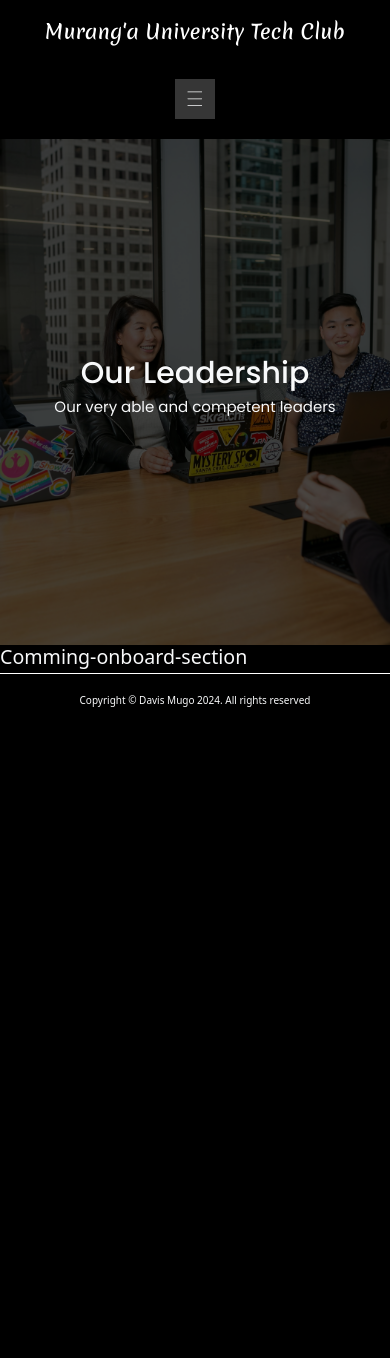
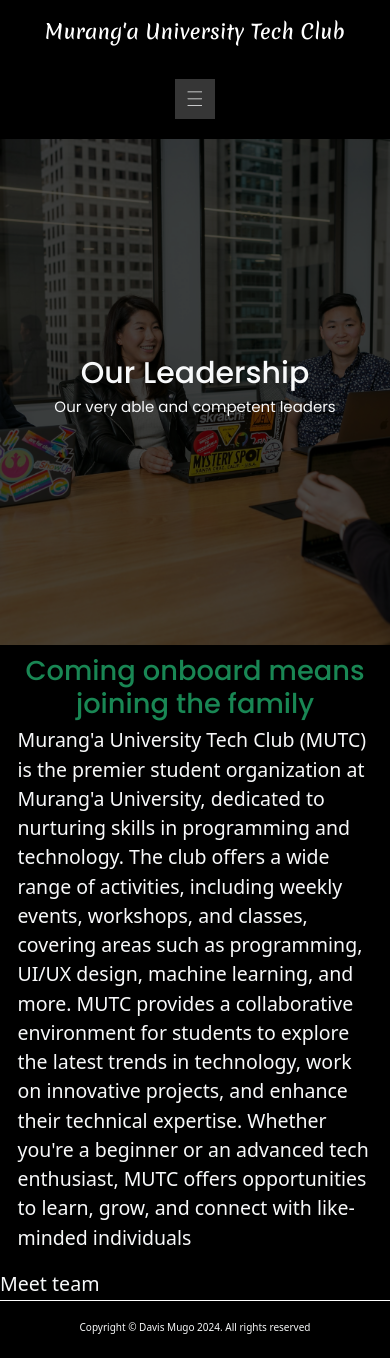
Before and after one commit to Davis-don/mut-tech-club, a React (Vite) app: page /leadership in a window 390 px wide. Before the commit the page ends 844 px from the top, so only its background shows below. Built offline with nearby package versions, Linux system fonts and the light colour scheme.

Commit message:
added leadership about section

```diff
--- a/src/Components/Leadership/Leadershiphero.jsx
+++ b/src/Components/Leadership/LeadershipHero/Leadershiphero.jsx
@@ -1,6 +1,6 @@
 import React from 'react'
 import './Leadershiphero.css'
-import peopleInOffice from  '../../assets/mapbox-pzFzd1AD8Ow-unsplash.jpg'
+import peopleInOffice from  '../../../assets/mapbox-pzFzd1AD8Ow-unsplash.jpg'
 function Leadershiphero() {
   return (
     <div className='Overall-leadership-hero-section'>
--- /dev/null
+++ b/src/Components/Leadership/Leadershipabout/Leadershipabout.css
@@ -0,0 +1,72 @@
+.overall-leadership-section{
+padding: 1rem;
+}
+.about-leadership-content-holder{
+
+    width: 60vw;
+    margin: auto;
+}
+.leadership-about-main-title{
+text-align: center;
+font-family: var(--fontFamilyTypewritter);
+font-size: 6rem;
+}
+@media screen and (max-width:56.875em) {
+    .about-leadership-content-holder{
+
+        width: 70vw;
+        margin: auto;
+    }
+    .leadership-about-main-title{
+        text-align: center;
+        font-family: var(--fontFamilyTypewritter);
+        font-size: 4rem;
+        }
+}
+
+
+
+@media screen and (max-width:44.375em) {
+    .about-leadership-content-holder{
+        width: 80vw;
+        margin: auto;
+    }
+    .leadership-about-main-title{
+        text-align: center;
+        font-family: var(--fontFamilyTypewritter);
+        font-size: 4rem;
+        }
+}
+
+
+
+@media screen and (max-width:32.5em) {
+    .about-leadership-content-holder{
+        width: 100%;
+        margin: auto;
+    }
+    .leadership-about-main-title{
+        text-align: center;
+        font-family: var(--fontFamilyTypewritter);
+        font-size:7vw;
+        }
+}
+
+.leadership-about-description{
+font-size: 2rem;
+}
+
+
+@media screen and (max-width:44.375em) {
+    .leadership-about-description{
+        font-size: 2rem;
+        }
+}
+
+
+@media screen and (max-width:32.5em) {
+    .leadership-about-description{
+        font-size: 5vw;
+        }
+
+}
--- /dev/null
+++ b/src/Components/Leadership/Leadershipabout/Leadershipabout.jsx
@@ -0,0 +1,18 @@
+import React from 'react'
+import './Leadershipabout.css'
+import 'bootstrap/dist/css/bootstrap.min.css'
+
+function Leadershipabout() {
+  return (
+    <div className='overall-leadership-section'>
+        <div className="about-leadership-content-holder">
+        <h1 className='text-success leadership-about-main-title'>Coming onboard means joining the family</h1>
+        <p className='text-light leadership-about-description container-fluid'>
+        Murang'a University Tech Club (MUTC) is the premier student organization at Murang'a University, dedicated to nurturing skills in programming and technology. The club offers a wide range of activities, including weekly events, workshops, and classes, covering areas such as programming, UI/UX design, machine learning, and more. MUTC provides a collaborative environment for students to explore the latest trends in technology, work on innovative projects, and enhance their technical expertise. Whether you're a beginner or an advanced tech enthusiast, MUTC offers opportunities to learn, grow, and connect with like-minded individuals</p>
+        </div>
+
+        </div>
+  )
+}
+
+export default Leadershipabout
--- a/src/Components/Pages/Leadership.jsx
+++ b/src/Components/Pages/Leadership.jsx
@@ -1,6 +1,7 @@
 import React from 'react'
 import 'bootstrap/dist/css/bootstrap.min.css'
-import Leadershiphero from '../Leadership/Leadershiphero'
+import Leadershiphero from '../Leadership/LeadershipHero/Leadershiphero'
+import Leadershipabout from '../Leadership/Leadershipabout/Leadershipabout'
 
 function Leadership() {
   return (
@@ -9,10 +10,10 @@ function Leadership() {
         <Leadershiphero/>
         </div>
         <div className="coming-onboard-section">
-<h1 className='text-light'>Comming-onboard-section</h1>
+       <Leadershipabout/>
         </div>
         <div className="meet-team-section">
-
+  <h1 className='text-light'>Meet team</h1>
         </div>
         </div>
   )
```
Also changed, not shown: src/Components/Leadership/LeadershipHero/Leadershiphero.css (renamed from src/Components/Leadership/Leadershiphero.css).
